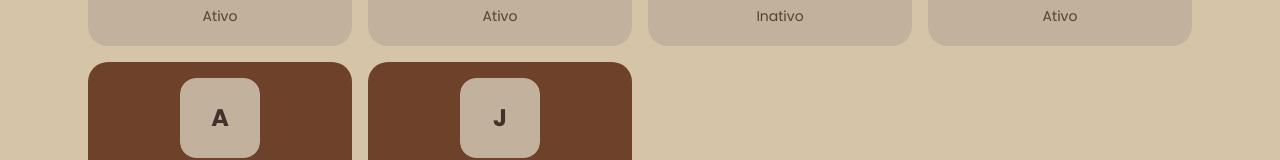
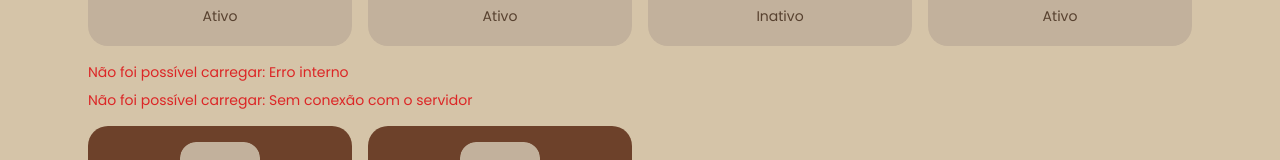
Before and after one commit to rafawzc/ferrovia_santa_cruz, a React (Vite) app in the folder frontend/: page /ui in a window 1280 px wide. Shown: the part 2288-2448 px from the top of the page. Built offline with nearby package versions, Linux system fonts and the light colour scheme; no server answers.

Commit message:
feat(ui): LoadError na vitrine

```diff
--- a/frontend/src/pages/Vitrine.tsx
+++ b/frontend/src/pages/Vitrine.tsx
@@ -39,6 +39,7 @@ import {
 import { Field, FieldError, FieldGroup, FieldLabel } from '@/components/ui/field'
 import { Input } from '@/components/ui/input'
 import { LineCard } from '@/components/ui/line-card'
+import { LoadError } from '@/components/ui/load-error'
 import { MetricCard } from '@/components/ui/metric-card'
 import { PageShell } from '@/components/ui/page-shell'
 import { PasswordInput } from '@/components/ui/password-input'
@@ -75,6 +76,7 @@ import { Tabs, TabsContent, TabsList, TabsTrigger } from '@/components/ui/tabs'
 import { ThemeToggle } from '@/components/ui/theme-toggle'
 import { Tooltip, TooltipContent, TooltipTrigger } from '@/components/ui/tooltip'
 import { UserCard } from '@/components/ui/user-card'
+import { ApiError } from '@/lib/api'
 
 const TOKENS = [
   { name: 'background', className: 'bg-background text-foreground' },
@@ -437,6 +439,10 @@ export default function Vitrine() {
             <LineCard numero="9845" status="fechado" ativo={false} />
             <LineCard numero="5463" status="na_estacao" ativo />
           </div>
+          <div className="flex flex-col gap-2">
+            <LoadError error={new ApiError(500, { detail: 'Erro interno' })} />
+            <LoadError error={new TypeError('Failed to fetch')} />
+          </div>
           <div className="grid grid-cols-2 gap-4 sm:grid-cols-4">
             <UserCard nome="Anna Rossi" cargo="RH" ativo />
             <UserCard nome="Juliana Costa" cargo="Maquinista" ativo={false} />
```
